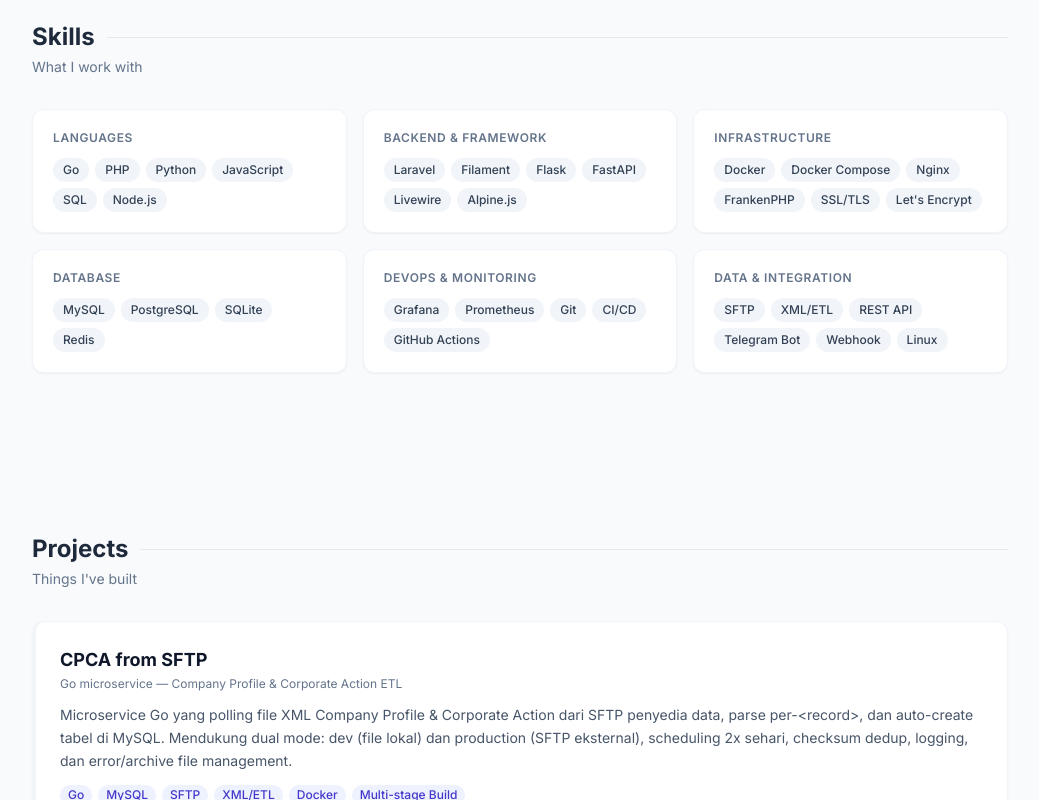
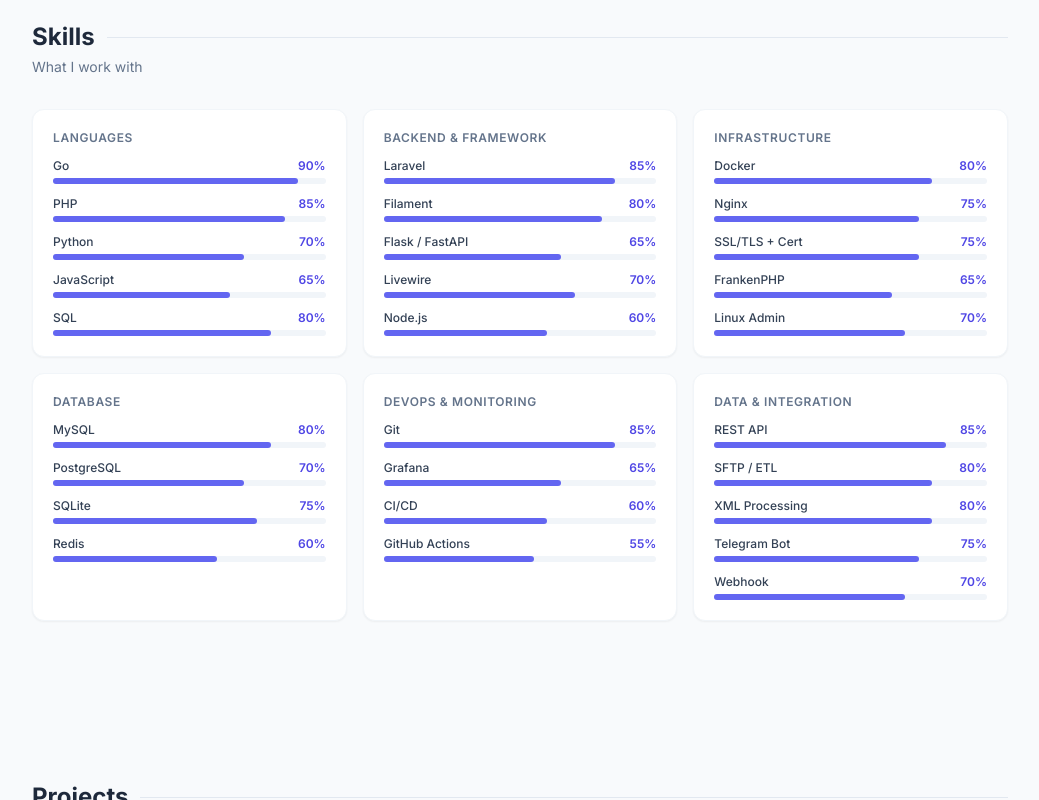
Before and after one commit to fadjar1209/fadjar1209.github.io, a website: page index.html in a window 1280 px wide. Shown: the part 1487-2287 px from the top of the page, without its empty margins (120-1159 px from the left). Drawn offline with nearby package versions, Linux system fonts and the light colour scheme.

Commit message:
CV update — skill progress bars, reorder by dev profile

```diff
--- a/index.html
+++ b/index.html
@@ -39,11 +39,10 @@
     <div class="mt-6 flex flex-wrap justify-center gap-2">
       <span class="px-3 py-1 text-xs font-semibold bg-indigo-500/10 border border-indigo-500/20 text-indigo-300 rounded-full">Go</span>
       <span class="px-3 py-1 text-xs font-semibold bg-indigo-500/10 border border-indigo-500/20 text-indigo-300 rounded-full">Laravel</span>
-      <span class="px-3 py-1 text-xs font-semibold bg-indigo-500/10 border border-indigo-500/20 text-indigo-300 rounded-full">PHP</span>
       <span class="px-3 py-1 text-xs font-semibold bg-indigo-500/10 border border-indigo-500/20 text-indigo-300 rounded-full">Docker</span>
       <span class="px-3 py-1 text-xs font-semibold bg-indigo-500/10 border border-indigo-500/20 text-indigo-300 rounded-full">MySQL</span>
+      <span class="px-3 py-1 text-xs font-semibold bg-indigo-500/10 border border-indigo-500/20 text-indigo-300 rounded-full">Nginx</span>
       <span class="px-3 py-1 text-xs font-semibold bg-indigo-500/10 border border-indigo-500/20 text-indigo-300 rounded-full">SFTP</span>
-      <span class="px-3 py-1 text-xs font-semibold bg-indigo-500/10 border border-indigo-500/20 text-indigo-300 rounded-full">Nginx</span>
       <span class="px-3 py-1 text-xs font-semibold bg-indigo-500/10 border border-indigo-500/20 text-indigo-300 rounded-full">SSL/TLS</span>
     </div>
     <div class="mt-8 flex flex-wrap justify-center gap-4">
@@ -84,67 +83,68 @@
   <h2 class="text-2xl font-bold flex items-center gap-3 after:flex-1 after:h-px after:bg-slate-200">Skills</h2>
   <p class="text-slate-500 text-sm mt-1 mb-8">What I work with</p>
   <div class="grid sm:grid-cols-2 lg:grid-cols-3 gap-4">
+    <!-- Languages -->
     <div class="bg-white rounded-xl p-5 shadow-sm border border-slate-100">
       <h4 class="text-xs font-semibold uppercase tracking-wider text-slate-500 mb-3">Languages</h4>
-      <div class="flex flex-wrap gap-1.5">
-        <span class="px-2.5 py-1 bg-slate-100 text-slate-700 text-xs font-medium rounded-full">Go</span>
-        <span class="px-2.5 py-1 bg-slate-100 text-slate-700 text-xs font-medium rounded-full">PHP</span>
-        <span class="px-2.5 py-1 bg-slate-100 text-slate-700 text-xs font-medium rounded-full">Python</span>
-        <span class="px-2.5 py-1 bg-slate-100 text-slate-700 text-xs font-medium rounded-full">JavaScript</span>
-        <span class="px-2.5 py-1 bg-slate-100 text-slate-700 text-xs font-medium rounded-full">SQL</span>
-        <span class="px-2.5 py-1 bg-slate-100 text-slate-700 text-xs font-medium rounded-full">Node.js</span>
+      <div class="flex flex-col gap-3">
+        <div><div class="flex justify-between text-xs mb-1"><span class="font-medium text-slate-700">Go</span><span class="text-indigo-600 font-semibold">90%</span></div><div class="w-full h-1.5 bg-slate-100 rounded-full"><div class="h-full bg-indigo-500 rounded-full" style="width:90%"></div></div></div>
+        <div><div class="flex justify-between text-xs mb-1"><span class="font-medium text-slate-700">PHP</span><span class="text-indigo-600 font-semibold">85%</span></div><div class="w-full h-1.5 bg-slate-100 rounded-full"><div class="h-full bg-indigo-500 rounded-full" style="width:85%"></div></div></div>
+        <div><div class="flex justify-between text-xs mb-1"><span class="font-medium text-slate-700">Python</span><span class="text-indigo-600 font-semibold">70%</span></div><div class="w-full h-1.5 bg-slate-100 rounded-full"><div class="h-full bg-indigo-500 rounded-full" style="width:70%"></div></div></div>
+        <div><div class="flex justify-between text-xs mb-1"><span class="font-medium text-slate-700">JavaScript</span><span class="text-indigo-600 font-semibold">65%</span></div><div class="w-full h-1.5 bg-slate-100 rounded-full"><div class="h-full bg-indigo-500 rounded-full" style="width:65%"></div></div></div>
+        <div><div class="flex justify-between text-xs mb-1"><span class="font-medium text-slate-700">SQL</span><span class="text-indigo-600 font-semibold">80%</span></div><div class="w-full h-1.5 bg-slate-100 rounded-full"><div class="h-full bg-indigo-500 rounded-full" style="width:80%"></div></div></div>
       </div>
     </div>
+    <!-- Backend & Framework -->
     <div class="bg-white rounded-xl p-5 shadow-sm border border-slate-100">
       <h4 class="text-xs font-semibold uppercase tracking-wider text-slate-500 mb-3">Backend &amp; Framework</h4>
-      <div class="flex flex-wrap gap-1.5">
-        <span class="px-2.5 py-1 bg-slate-100 text-slate-700 text-xs font-medium rounded-full">Laravel</span>
-        <span class="px-2.5 py-1 bg-slate-100 text-slate-700 text-xs font-medium rounded-full">Filament</span>
-        <span class="px-2.5 py-1 bg-slate-100 text-slate-700 text-xs font-medium rounded-full">Flask</span>
-        <span class="px-2.5 py-1 bg-slate-100 text-slate-700 text-xs font-medium rounded-full">FastAPI</span>
-        <span class="px-2.5 py-1 bg-slate-100 text-slate-700 text-xs font-medium rounded-full">Livewire</span>
-        <span class="px-2.5 py-1 bg-slate-100 text-slate-700 text-xs font-medium rounded-full">Alpine.js</span>
+      <div class="flex flex-col gap-3">
+        <div><div class="flex justify-between text-xs mb-1"><span class="font-medium text-slate-700">Laravel</span><span class="text-indigo-600 font-semibold">85%</span></div><div class="w-full h-1.5 bg-slate-100 rounded-full"><div class="h-full bg-indigo-500 rounded-full" style="width:85%"></div></div></div>
+        <div><div class="flex justify-between text-xs mb-1"><span class="font-medium text-slate-700">Filament</span><span class="text-indigo-600 font-semibold">80%</span></div><div class="w-full h-1.5 bg-slate-100 rounded-full"><div class="h-full bg-indigo-500 rounded-full" style="width:80%"></div></div></div>
+        <div><div class="flex justify-between text-xs mb-1"><span class="font-medium text-slate-700">Flask / FastAPI</span><span class="text-indigo-600 font-semibold">65%</span></div><div class="w-full h-1.5 bg-slate-100 rounded-full"><div class="h-full bg-indigo-500 rounded-full" style="width:65%"></div></div></div>
+        <div><div class="flex justify-between text-xs mb-1"><span class="font-medium text-slate-700">Livewire</span><span class="text-indigo-600 font-semibold">70%</span></div><div class="w-full h-1.5 bg-slate-100 rounded-full"><div class="h-full bg-indigo-500 rounded-full" style="width:70%"></div></div></div>
+        <div><div class="flex justify-between text-xs mb-1"><span class="font-medium text-slate-700">Node.js</span><span class="text-indigo-600 font-semibold">60%</span></div><div class="w-full h-1.5 bg-slate-100 rounded-full"><div class="h-full bg-indigo-500 rounded-full" style="width:60%"></div></div></div>
       </div>
     </div>
+    <!-- Infrastructure -->
     <div class="bg-white rounded-xl p-5 shadow-sm border border-slate-100">
       <h4 class="text-xs font-semibold uppercase tracking-wider text-slate-500 mb-3">Infrastructure</h4>
-      <div class="flex flex-wrap gap-1.5">
-        <span class="px-2.5 py-1 bg-slate-100 text-slate-700 text-xs font-medium rounded-full">Docker</span>
-        <span class="px-2.5 py-1 bg-slate-100 text-slate-700 text-xs font-medium rounded-full">Docker Compose</span>
-        <span class="px-2.5 py-1 bg-slate-100 text-slate-700 text-xs font-medium rounded-full">Nginx</span>
-        <span class="px-2.5 py-1 bg-slate-100 text-slate-700 text-xs font-medium rounded-full">FrankenPHP</span>
-        <span class="px-2.5 py-1 bg-slate-100 text-slate-700 text-xs font-medium rounded-full">SSL/TLS</span>
-        <span class="px-2.5 py-1 bg-slate-100 text-slate-700 text-xs font-medium rounded-full">Let's Encrypt</span>
+      <div class="flex flex-col gap-3">
+        <div><div class="flex justify-between text-xs mb-1"><span class="font-medium text-slate-700">Docker</span><span class="text-indigo-600 font-semibold">80%</span></div><div class="w-full h-1.5 bg-slate-100 rounded-full"><div class="h-full bg-indigo-500 rounded-full" style="width:80%"></div></div></div>
+        <div><div class="flex justify-between text-xs mb-1"><span class="font-medium text-slate-700">Nginx</span><span class="text-indigo-600 font-semibold">75%</span></div><div class="w-full h-1.5 bg-slate-100 rounded-full"><div class="h-full bg-indigo-500 rounded-full" style="width:75%"></div></div></div>
+        <div><div class="flex justify-between text-xs mb-1"><span class="font-medium text-slate-700">SSL/TLS + Cert</span><span class="text-indigo-600 font-semibold">75%</span></div><div class="w-full h-1.5 bg-slate-100 rounded-full"><div class="h-full bg-indigo-500 rounded-full" style="width:75%"></div></div></div>
+        <div><div class="flex justify-between text-xs mb-1"><span class="font-medium text-slate-700">FrankenPHP</span><span class="text-indigo-600 font-semibold">65%</span></div><div class="w-full h-1.5 bg-slate-100 rounded-full"><div class="h-full bg-indigo-500 rounded-full" style="width:65%"></div></div></div>
+        <div><div class="flex justify-between text-xs mb-1"><span class="font-medium text-slate-700">Linux Admin</span><span class="text-indigo-600 font-semibold">70%</span></div><div class="w-full h-1.5 bg-slate-100 rounded-full"><div class="h-full bg-indigo-500 rounded-full" style="width:70%"></div></div></div>
       </div>
     </div>
+    <!-- Database -->
     <div class="bg-white rounded-xl p-5 shadow-sm border border-slate-100">
       <h4 class="text-xs font-semibold uppercase tracking-wider text-slate-500 mb-3">Database</h4>
-      <div class="flex flex-wrap gap-1.5">
-        <span class="px-2.5 py-1 bg-slate-100 text-slate-700 text-xs font-medium rounded-full">MySQL</span>
-        <span class="px-2.5 py-1 bg-slate-100 text-slate-700 text-xs font-medium rounded-full">PostgreSQL</span>
-        <span class="px-2.5 py-1 bg-slate-100 text-slate-700 text-xs font-medium rounded-full">SQLite</span>
-        <span class="px-2.5 py-1 bg-slate-100 text-slate-700 text-xs font-medium rounded-full">Redis</span>
+      <div class="flex flex-col gap-3">
+        <div><div class="flex justify-between text-xs mb-1"><span class="font-medium text-slate-700">MySQL</span><span class="text-indigo-600 font-semibold">80%</span></div><div class="w-full h-1.5 bg-slate-100 rounded-full"><div class="h-full bg-indigo-500 rounded-full" style="width:80%"></div></div></div>
+        <div><div class="flex justify-between text-xs mb-1"><span class="font-medium text-slate-700">PostgreSQL</span><span class="text-indigo-600 font-semibold">70%</span></div><div class="w-full h-1.5 bg-slate-100 rounded-full"><div class="h-full bg-indigo-500 rounded-full" style="width:70%"></div></div></div>
+        <div><div class="flex justify-between text-xs mb-1"><span class="font-medium text-slate-700">SQLite</span><span class="text-indigo-600 font-semibold">75%</span></div><div class="w-full h-1.5 bg-slate-100 rounded-full"><div class="h-full bg-indigo-500 rounded-full" style="width:75%"></div></div></div>
+        <div><div class="flex justify-between text-xs mb-1"><span class="font-medium text-slate-700">Redis</span><span class="text-indigo-600 font-semibold">60%</span></div><div class="w-full h-1.5 bg-slate-100 rounded-full"><div class="h-full bg-indigo-500 rounded-full" style="width:60%"></div></div></div>
       </div>
     </div>
+    <!-- DevOps & Monitoring -->
     <div class="bg-white rounded-xl p-5 shadow-sm border border-slate-100">
       <h4 class="text-xs font-semibold uppercase tracking-wider text-slate-500 mb-3">DevOps &amp; Monitoring</h4>
-      <div class="flex flex-wrap gap-1.5">
-        <span class="px-2.5 py-1 bg-slate-100 text-slate-700 text-xs font-medium rounded-full">Grafana</span>
-        <span class="px-2.5 py-1 bg-slate-100 text-slate-700 text-xs font-medium rounded-full">Prometheus</span>
-        <span class="px-2.5 py-1 bg-slate-100 text-slate-700 text-xs font-medium rounded-full">Git</span>
-        <span class="px-2.5 py-1 bg-slate-100 text-slate-700 text-xs font-medium rounded-full">CI/CD</span>
-        <span class="px-2.5 py-1 bg-slate-100 text-slate-700 text-xs font-medium rounded-full">GitHub Actions</span>
+      <div class="flex flex-col gap-3">
+        <div><div class="flex justify-between text-xs mb-1"><span class="font-medium text-slate-700">Git</span><span class="text-indigo-600 font-semibold">85%</span></div><div class="w-full h-1.5 bg-slate-100 rounded-full"><div class="h-full bg-indigo-500 rounded-full" style="width:85%"></div></div></div>
+        <div><div class="flex justify-between text-xs mb-1"><span class="font-medium text-slate-700">Grafana</span><span class="text-indigo-600 font-semibold">65%</span></div><div class="w-full h-1.5 bg-slate-100 rounded-full"><div class="h-full bg-indigo-500 rounded-full" style="width:65%"></div></div></div>
+        <div><div class="flex justify-between text-xs mb-1"><span class="font-medium text-slate-700">CI/CD</span><span class="text-indigo-600 font-semibold">60%</span></div><div class="w-full h-1.5 bg-slate-100 rounded-full"><div class="h-full bg-indigo-500 rounded-full" style="width:60%"></div></div></div>
+        <div><div class="flex justify-between text-xs mb-1"><span class="font-medium text-slate-700">GitHub Actions</span><span class="text-indigo-600 font-semibold">55%</span></div><div class="w-full h-1.5 bg-slate-100 rounded-full"><div class="h-full bg-indigo-500 rounded-full" style="width:55%"></div></div></div>
       </div>
     </div>
+    <!-- Data & Integration -->
     <div class="bg-white rounded-xl p-5 shadow-sm border border-slate-100">
       <h4 class="text-xs font-semibold uppercase tracking-wider text-slate-500 mb-3">Data &amp; Integration</h4>
-      <div class="flex flex-wrap gap-1.5">
-        <span class="px-2.5 py-1 bg-slate-100 text-slate-700 text-xs font-medium rounded-full">SFTP</span>
-        <span class="px-2.5 py-1 bg-slate-100 text-slate-700 text-xs font-medium rounded-full">XML/ETL</span>
-        <span class="px-2.5 py-1 bg-slate-100 text-slate-700 text-xs font-medium rounded-full">REST API</span>
-        <span class="px-2.5 py-1 bg-slate-100 text-slate-700 text-xs font-medium rounded-full">Telegram Bot</span>
-        <span class="px-2.5 py-1 bg-slate-100 text-slate-700 text-xs font-medium rounded-full">Webhook</span>
-        <span class="px-2.5 py-1 bg-slate-100 text-slate-700 text-xs font-medium rounded-full">Linux</span>
+      <div class="flex flex-col gap-3">
+        <div><div class="flex justify-between text-xs mb-1"><span class="font-medium text-slate-700">REST API</span><span class="text-indigo-600 font-semibold">85%</span></div><div class="w-full h-1.5 bg-slate-100 rounded-full"><div class="h-full bg-indigo-500 rounded-full" style="width:85%"></div></div></div>
+        <div><div class="flex justify-between text-xs mb-1"><span class="font-medium text-slate-700">SFTP / ETL</span><span class="text-indigo-600 font-semibold">80%</span></div><div class="w-full h-1.5 bg-slate-100 rounded-full"><div class="h-full bg-indigo-500 rounded-full" style="width:80%"></div></div></div>
+        <div><div class="flex justify-between text-xs mb-1"><span class="font-medium text-slate-700">XML Processing</span><span class="text-indigo-600 font-semibold">80%</span></div><div class="w-full h-1.5 bg-slate-100 rounded-full"><div class="h-full bg-indigo-500 rounded-full" style="width:80%"></div></div></div>
+        <div><div class="flex justify-between text-xs mb-1"><span class="font-medium text-slate-700">Telegram Bot</span><span class="text-indigo-600 font-semibold">75%</span></div><div class="w-full h-1.5 bg-slate-100 rounded-full"><div class="h-full bg-indigo-500 rounded-full" style="width:75%"></div></div></div>
+        <div><div class="flex justify-between text-xs mb-1"><span class="font-medium text-slate-700">Webhook</span><span class="text-indigo-600 font-semibold">70%</span></div><div class="w-full h-1.5 bg-slate-100 rounded-full"><div class="h-full bg-indigo-500 rounded-full" style="width:70%"></div></div></div>
       </div>
     </div>
   </div>
```
